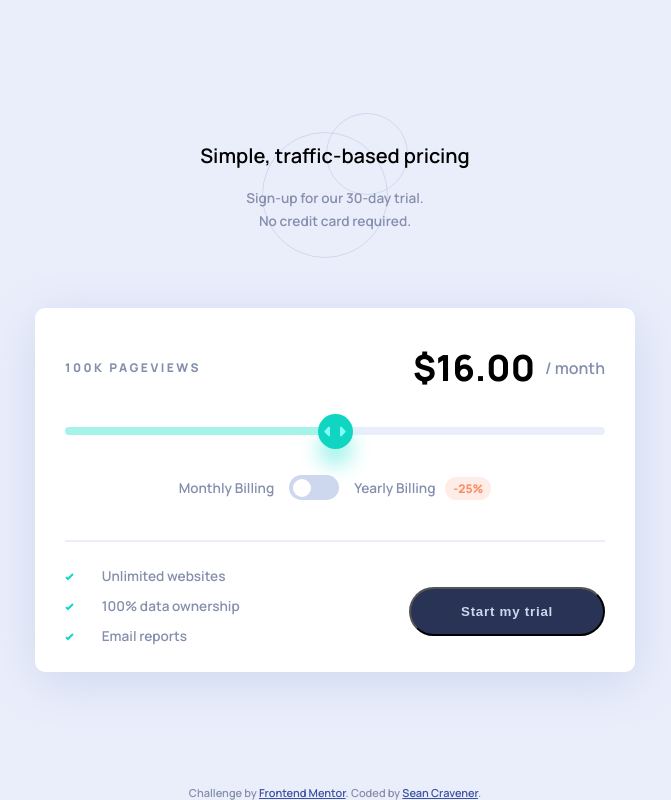
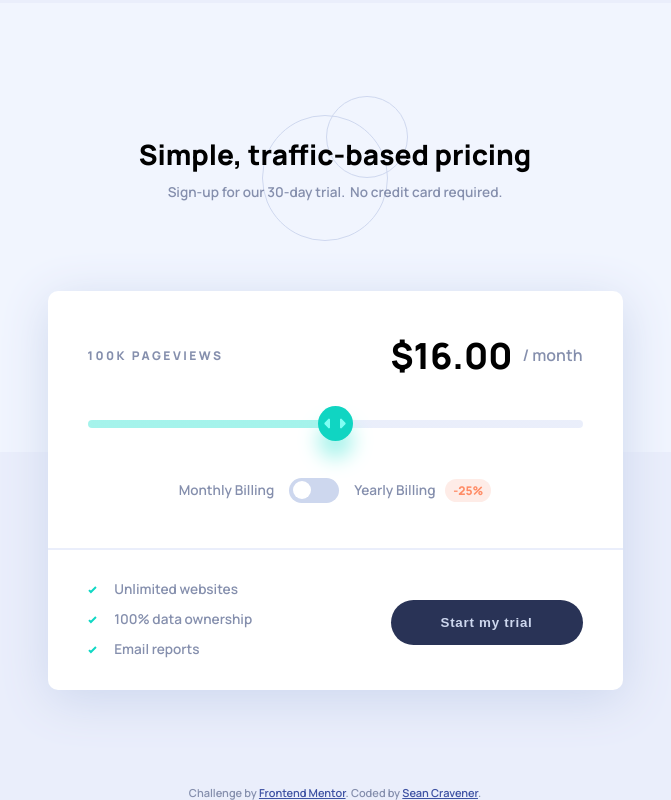
Before and after one commit to SeanCravener/Frontend-Mentor-Interactive-pricing-component, a plain HTML site: page index.html in a window 1280 px wide. Shown: the whole page, without its empty margins (305-976 px from the left). Drawn offline with Linux system fonts and the light colour scheme.

Commit message:
Challenge finished

```diff
--- a/index.html
+++ b/index.html
@@ -25,8 +25,10 @@
     <section>
       <div class="header">
         <h1>Simple, traffic-based pricing</h1>
-        <p>Sign-up for our 30-day trial.</p>
-        <p>No credit card required.</p>
+        <div class="subtitle">
+          <p>Sign-up for our 30-day trial.</p>
+          <p>No credit card required.</p>
+        </div>
       </div>
       <div class="container">
         <div class="top">
@@ -55,6 +57,7 @@
             <span class="discount">-25%</span>
           </p>
         </div>
+        <div class="divider"></div>
         <div class="bottom">
           <div class="features">
             <div class="feature">
--- a/style.css
+++ b/style.css
@@ -9,7 +9,7 @@
   --font-size-x-small: 0.75rem;
   --font-size-small: 0.85rem;
   --font-size-medium: 1rem;
-  --font-size-large: 1.25rem;
+  --font-size-large: 1.5rem;
   --font-size-xxlarge: 2.25rem;
 
   /* Primary Colors */
@@ -53,6 +53,9 @@ section {
   justify-content: center;
   height: 100%;
   padding: 25px;
+  background-image: url("/images/bg-pattern.svg");
+  background-repeat: no-repeat;
+  background-position: left top 3px;
 }
 
 .header {
@@ -66,21 +69,20 @@ section {
   justify-content: center;
   display: flex;
   flex-direction: column;
+}
 
-  & h1 {
-    margin-bottom: 20px;
-    font-size: var(--font-size-large);
-    color: black;
-    font-weight: var(--font-weight);
-  }
+h1 {
+  margin-bottom: 10px;
+  font-size: var(--font-size-large);
+  color: black;
+  font-weight: var(--font-weight-bold);
+}
 
-  & p {
-    font-size: var(--font-size-small);
-  }
-
-  & :nth-child(2) {
-    margin-bottom: 5px;
-  }
+.subtitle {
+  display: flex;
+  flex-direction: column;
+  gap: 5px;
+  font-size: var(--font-size-small);
 }
 
 .container {
@@ -100,12 +102,13 @@ section {
   display: flex;
   flex-direction: column;
   align-items: center;
-  margin: 0px 30px;
+  margin: 25px 30px 35px 30px;
+  gap: 40px;
 }
 
 .pageviews__display {
   order: 1;
-  margin: 15px auto;
+
   letter-spacing: 2.5px;
   font-size: var(--font-size-x-small);
   font-weight: var(--font-weight-bold);
@@ -115,7 +118,6 @@ section {
   display: flex;
   justify-content: center;
   align-items: center;
-  margin: 20px auto;
   order: 3;
 
   & span {
@@ -139,7 +141,6 @@ input[type="range"] {
     var(--soft-cyan) 50%,
     var(--light-gray-blue) 50%
   );
-  margin: 20px 25px;
   order: 2;
   width: 100%;
 }
@@ -155,6 +156,27 @@ input[type="range"]::-webkit-slider-thumb {
   background-position: center;
   background-repeat: no-repeat;
   box-shadow: 0px 17px 20px var(--soft-cyan);
+}
+
+input[type="range"]::-webkit-slider-thumb:hover {
+  background-color: var(--soft-cyan);
+}
+
+input[type="range"]::-moz-range-thumb {
+  -webkit-appearance: none;
+  appearance: none;
+  height: 35px;
+  width: 35px;
+  background-color: var(--strong-cyan);
+  border-radius: 50%;
+  background-image: url("/images/icon-slider.svg");
+  background-position: center;
+  background-repeat: no-repeat;
+  box-shadow: 0px 17px 20px var(--soft-cyan);
+}
+
+input[type="range"]::-moz-range-thumb:hover {
+  background-color: var(--soft-cyan);
 }
 
 .switch {
@@ -181,6 +203,10 @@ input[type="range"]::-webkit-slider-thumb {
   background-color: var(--light-gray-blue-2);
   -webkit-transition: 0.4x;
   transition: 0.4s;
+
+  &:hover {
+    background-color: var(--soft-cyan);
+  }
 }
 
 .slider:before {
@@ -218,8 +244,12 @@ input:checked + .slider:before {
   display: flex;
   justify-content: center;
   align-items: center;
-  margin-top: 15px;
-  margin-bottom: 40px;
+  margin: 15px 30px 0 30px;
+  padding-bottom: 45px;
+}
+
+.divider {
+  border-bottom: 2px solid var(--light-gray-blue);
 }
 
 .discount {
@@ -233,7 +263,6 @@ input:checked + .slider:before {
 }
 
 .bottom {
-  border-top: 2px solid var(--light-gray-blue);
   padding-top: 25px;
 }
 
@@ -242,11 +271,12 @@ input:checked + .slider:before {
   font-size: var(--font-size-small);
 
   & span:last-child {
-    margin-left: 25px;
+    margin-left: 15px;
   }
 }
 
 .submit button {
+  border: none;
   background-color: var(--dark-desaturated-blue);
   color: var(--light-gray-blue-2);
   padding: 15px 50px;
@@ -254,32 +284,43 @@ input:checked + .slider:before {
   border-radius: 25px;
   letter-spacing: 0.75px;
   font-weight: var(--font-weight-bold);
+
+  &:hover {
+    color: var(--light-gray-blue);
+    cursor: pointer;
+  }
 }
 
 @media screen and (min-width: 500px) {
   .container {
-    max-width: 600px;
+    max-width: 575px;
+  }
+
+  .subtitle {
+    flex-direction: row;
+    justify-content: center;
   }
 
   .top {
     flex-direction: row;
     flex-wrap: wrap;
+    margin-left: 40px;
+    margin-right: 40px;
   }
 
   .bottom {
     display: flex;
-    margin: 0 30px;
+    margin: 5px 40px;
   }
 
   input[type="range"] {
     order: 3;
     width: 100%;
-    margin: 15px 0 25px 0;
   }
 
   .price__display {
     order: 2;
-    margin-right: 0px;
+    margin-left: auto;
   }
 
   .pageviews__display {
@@ -293,4 +334,8 @@ input:checked + .slider:before {
   .features {
     text-align: left;
   }
+
+  h1 {
+    font-size: 1.75rem;
+  }
 }
```
Also changed, not shown: 1 other file.
